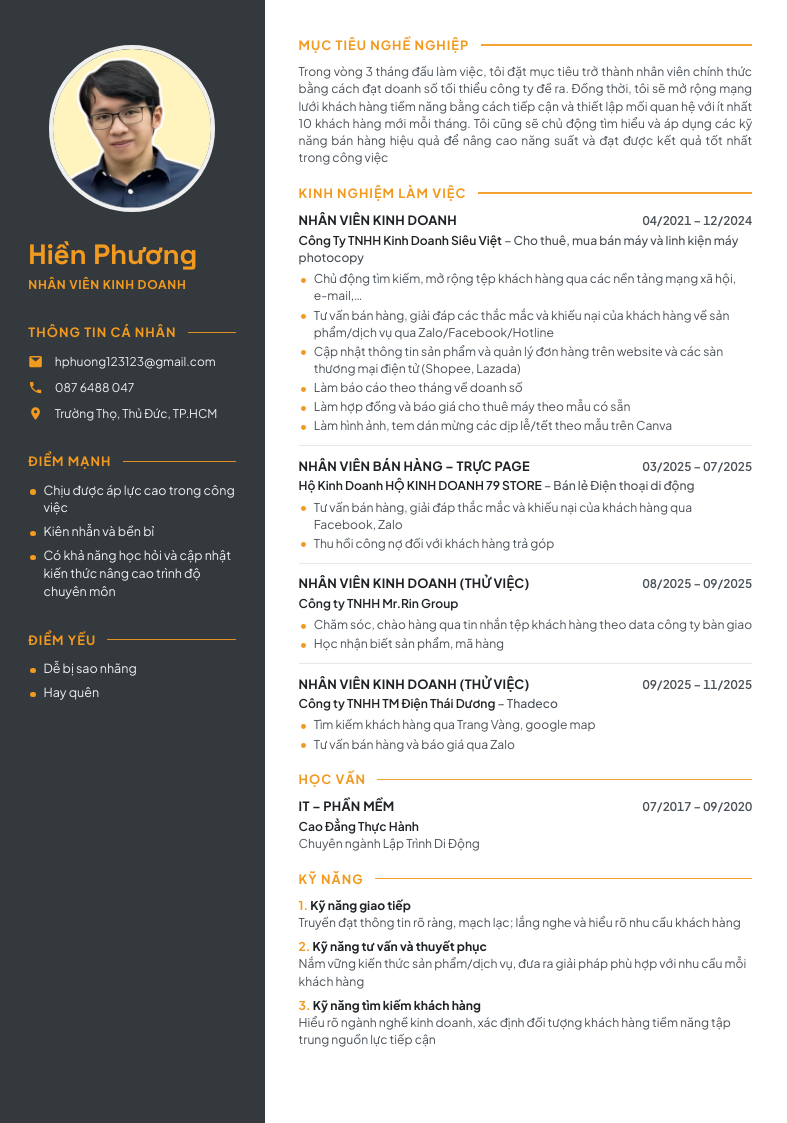
After one commit to HienPhuong99/phuongnh-cv-glassstyle, a PHP site: page /phuongnh-cv-glassstyle/tools/cv/cv.html in a window 1280 px wide. The commit adds this page. Shown: the whole page, without its empty margins (0-787 px from the left). Run offline with PHP 8.4, Linux system fonts and the light colour scheme.

Commit message:
feat: xuất trang tĩnh cho Netlify + CV PDF đã chỉnh định dạng
- tools/export-static.php: render index.php ở chế độ STATIC_EXPORT ra
  index.html + assets/ + CV PDF (dùng cho repo portfolio-cv trên Netlify)
- index.php: ở chế độ tĩnh bỏ form liên hệ, nút "Tải CV" trỏ thẳng file PDF
  (có thuộc tính download); bỏ qua dọn throttle DB khi xuất
- tools/cv/: nguồn HTML + ảnh + bản in PDF của CV (1 trang A4, nội dung giữ nguyên)
- README: hướng dẫn xuất và in lại CV; .gitignore bỏ qua dist/

Co-Authored-By: Claude Opus 5.5 <noreply@anthropic.com>

```diff
--- /dev/null
+++ b/tools/cv/cv.html
@@ -0,0 +1,165 @@
+<!DOCTYPE html>
+<html lang="vi">
+<head>
+<meta charset="UTF-8">
+<title>CV - Nguyễn Hiền Phương - Nhân viên kinh doanh</title>
+<meta name="author" content="Nguyễn Hiền Phương">
+<link rel="stylesheet" href="../../public/assets/fonts/fonts.css">
+<style>
+  @page { size: A4; margin: 0; }
+  :root {
+    --side: #33393d;
+    --side-ink: #eef0f1;
+    --side-mute: #c3c8cb;
+    --accent: #f29a1f;
+    --ink: #1f2326;
+    --ink-2: #4a5157;
+    --line: #e6e8ea;
+  }
+  * { box-sizing: border-box; margin: 0; padding: 0; }
+  html, body { width: 210mm; height: 297mm; }
+  body {
+    font-family: "Plus Jakarta Sans", sans-serif; font-size: 9.1pt; line-height: 1.42; color: var(--ink);
+    -webkit-print-color-adjust: exact; print-color-adjust: exact;
+    display: grid; grid-template-columns: 70mm 1fr; overflow: hidden;
+  }
+
+  /* ---------- Cột trái ---------- */
+  aside { background: var(--side); color: var(--side-ink); padding: 12mm 7.5mm 10mm; }
+  .photo { display: block; width: 44mm; height: 44mm; margin: 0 auto 7mm; border-radius: 50%; object-fit: cover; border: 1.2mm solid rgba(255, 255, 255, .92); }
+  .name { font: 700 21pt/1.15 "Space Grotesk", sans-serif; color: var(--accent); letter-spacing: -.01em; }
+  .role { margin-top: 1.5mm; font-size: 9pt; font-weight: 700; letter-spacing: .06em; color: var(--accent); }
+
+  aside h2 { margin: 8mm 0 3mm; }
+  .contact { list-style: none; display: grid; gap: 2.4mm; font-size: 9pt; color: var(--side-ink); }
+  .contact li { display: grid; grid-template-columns: 4.5mm 1fr; gap: 2.5mm; align-items: center; }
+  .contact svg { width: 4mm; height: 4mm; fill: var(--accent); }
+  aside ul.dots { list-style: none; display: grid; gap: 1.6mm; font-size: 9.4pt; color: var(--side-ink); }
+  aside ul.dots li { position: relative; padding-left: 4mm; }
+  aside ul.dots li::before { content: ""; position: absolute; left: .5mm; top: .62em; width: 1.4mm; height: 1.4mm; border-radius: 50%; background: var(--accent); }
+
+  /* ---------- Tiêu đề mục (dùng chung 2 cột) ---------- */
+  h2 { display: flex; align-items: center; gap: 3mm; font-size: 9.6pt; font-weight: 700; letter-spacing: .08em; text-transform: uppercase; color: var(--accent); }
+  h2::after { content: ""; flex: 1; height: .35mm; background: var(--accent); opacity: .9; }
+
+  /* ---------- Cột phải ---------- */
+  main { padding: 9.5mm 11mm 8mm 9mm; }
+  main section + section { margin-top: 4.6mm; }
+  main h2 { margin-bottom: 2.4mm; }
+  .objective { color: var(--ink-2); text-align: justify; }
+
+  .job + .job { margin-top: 2.8mm; padding-top: 2.8mm; border-top: .25mm solid var(--line); }
+  .job-head { display: flex; justify-content: space-between; align-items: baseline; gap: 4mm; }
+  .job-title { font-size: 9.6pt; font-weight: 700; text-transform: uppercase; letter-spacing: .02em; }
+  .date { flex: none; font-size: 9pt; font-weight: 600; color: var(--ink-2); font-variant-numeric: tabular-nums; }
+  .org { margin-top: .6mm; font-weight: 600; color: var(--ink); }
+  .org span { font-weight: 500; color: var(--ink-2); }
+  .job ul { list-style: none; margin-top: 1.1mm; display: grid; gap: .5mm; color: var(--ink-2); }
+  .job li { position: relative; padding-left: 4mm; }
+  .job li::before { content: ""; position: absolute; left: .6mm; top: .62em; width: 1.3mm; height: 1.3mm; border-radius: 50%; background: var(--accent); }
+  .muted { color: var(--ink-2); }
+
+  .skills { list-style: none; display: grid; gap: 1.8mm; counter-reset: sk; }
+  .skills li { counter-increment: sk; }
+  .skills b { display: block; font-weight: 700; }
+  .skills b::before { content: counter(sk) ". "; color: var(--accent); }
+  .skills span { color: var(--ink-2); }
+</style>
+</head>
+<body>
+  <aside>
+    <img class="photo" src="avatar.jpg" alt="Nguyễn Hiền Phương">
+    <p class="name">Hiền Phương</p>
+    <p class="role">NHÂN VIÊN KINH DOANH</p>
+
+    <h2>Thông tin cá nhân</h2>
+    <ul class="contact">
+      <li><svg viewBox="0 0 24 24"><path d="M2 5.5A2.5 2.5 0 0 1 4.5 3h15A2.5 2.5 0 0 1 22 5.5v13a2.5 2.5 0 0 1-2.5 2.5h-15A2.5 2.5 0 0 1 2 18.5v-13Zm2.3.2 7.7 6.1 7.7-6.1H4.3Z"/></svg>hphuong123123@gmail.com</li>
+      <li><svg viewBox="0 0 24 24"><path d="M6.6 10.8a15.1 15.1 0 0 0 6.6 6.6l2.2-2.2a1 1 0 0 1 1-.25c1.1.37 2.3.57 3.6.57a1 1 0 0 1 1 1V20a1 1 0 0 1-1 1A17 17 0 0 1 3 4a1 1 0 0 1 1-1h3.5a1 1 0 0 1 1 1c0 1.25.2 2.45.57 3.57a1 1 0 0 1-.25 1l-2.22 2.23Z"/></svg>087 6488 047</li>
+      <li><svg viewBox="0 0 24 24"><path d="M12 2a7 7 0 0 0-7 7c0 5.25 7 13 7 13s7-7.75 7-13a7 7 0 0 0-7-7Zm0 9.5a2.5 2.5 0 1 1 0-5 2.5 2.5 0 0 1 0 5Z"/></svg>Trường Thọ, Thủ Đức, TP.HCM</li>
+    </ul>
+
+    <h2>Điểm mạnh</h2>
+    <ul class="dots">
+      <li>Chịu được áp lực cao trong công việc</li>
+      <li>Kiên nhẫn và bền bỉ</li>
+      <li>Có khả năng học hỏi và cập nhật kiến thức nâng cao trình độ chuyên môn</li>
+    </ul>
+
+    <h2>Điểm yếu</h2>
+    <ul class="dots">
+      <li>Dễ bị sao nhãng</li>
+      <li>Hay quên</li>
+    </ul>
+  </aside>
+
+  <main>
+    <section>
+      <h2>Mục tiêu nghề nghiệp</h2>
+      <p class="objective">Trong vòng 3 tháng đầu làm việc, tôi đặt mục tiêu trở thành nhân viên chính thức bằng cách đạt doanh số tối thiểu công ty đề ra. Đồng thời, tôi sẽ mở rộng mạng lưới khách hàng tiềm năng bằng cách tiếp cận và thiết lập mối quan hệ với ít nhất 10 khách hàng mới mỗi tháng. Tôi cũng sẽ chủ động tìm hiểu và áp dụng các kỹ năng bán hàng hiệu quả để nâng cao năng suất và đạt được kết quả tốt nhất trong công việc</p>
+    </section>
+
+    <section>
+      <h2>Kinh nghiệm làm việc</h2>
+
+      <div class="job">
+        <div class="job-head"><p class="job-title">Nhân viên kinh doanh</p><p class="date">04/2021 – 12/2024</p></div>
+        <p class="org">Công Ty TNHH Kinh Doanh Siêu Việt <span>– Cho thuê, mua bán máy và linh kiện máy photocopy</span></p>
+        <ul>
+          <li>Chủ động tìm kiếm, mở rộng tệp khách hàng qua các nền tảng mạng xã hội, <span style="white-space:nowrap">e-mail,…</span></li>
+          <li>Tư vấn bán hàng, giải đáp các thắc mắc và khiếu nại của khách hàng về sản phẩm/dịch vụ qua Zalo/Facebook/Hotline</li>
+          <li>Cập nhật thông tin sản phẩm và quản lý đơn hàng trên website và các sàn thương mại điện tử (Shopee, Lazada)</li>
+          <li>Làm báo cáo theo tháng về doanh số</li>
+          <li>Làm hợp đồng và báo giá cho thuê máy theo mẫu có sẵn</li>
+          <li>Làm hình ảnh, tem dán mừng các dịp lễ/tết theo mẫu trên Canva</li>
+        </ul>
+      </div>
+
+      <div class="job">
+        <div class="job-head"><p class="job-title">Nhân viên bán hàng – Trực page</p><p class="date">03/2025 – 07/2025</p></div>
+        <p class="org">Hộ Kinh Doanh HỘ KINH DOANH 79 STORE <span>– Bán lẻ Điện thoại di động</span></p>
+        <ul>
+          <li>Tư vấn bán hàng, giải đáp thắc mắc và khiếu nại của khách hàng qua Facebook, Zalo</li>
+          <li>Thu hồi công nợ đối với khách hàng trả góp</li>
+        </ul>
+      </div>
+
+      <div class="job">
+        <div class="job-head"><p class="job-title">Nhân viên kinh doanh (thử việc)</p><p class="date">08/2025 – 09/2025</p></div>
+        <p class="org">Công ty TNHH Mr.Rin Group</p>
+        <ul>
+          <li>Chăm sóc, chào hàng qua tin nhắn tệp khách hàng theo data công ty bàn giao</li>
+          <li>Học nhận biết sản phẩm, mã hàng</li>
+        </ul>
+      </div>
+
+      <div class="job">
+        <div class="job-head"><p class="job-title">Nhân viên kinh doanh (thử việc)</p><p class="date">09/2025 – 11/2025</p></div>
+        <p class="org">Công ty TNHH TM Điện Thái Dương <span>– Thadeco</span></p>
+        <ul>
+          <li>Tìm kiếm khách hàng qua Trang Vàng, google map</li>
+          <li>Tư vấn bán hàng và báo giá qua Zalo</li>
+        </ul>
+      </div>
+    </section>
+
+    <section>
+      <h2>Học vấn</h2>
+      <div class="job">
+        <div class="job-head"><p class="job-title">IT – Phần mềm</p><p class="date">07/2017 – 09/2020</p></div>
+        <p class="org">Cao Đẳng Thực Hành</p>
+        <p class="muted">Chuyên ngành Lập Trình Di Động</p>
+      </div>
+    </section>
+
+    <section>
+      <h2>Kỹ năng</h2>
+      <ol class="skills">
+        <li><b>Kỹ năng giao tiếp</b><span>Truyền đạt thông tin rõ ràng, mạch lạc; lắng nghe và hiểu rõ nhu cầu khách hàng</span></li>
+        <li><b>Kỹ năng tư vấn và thuyết phục</b><span>Nắm vững kiến thức sản phẩm/dịch vụ, đưa ra giải pháp phù hợp với nhu cầu mỗi khách hàng</span></li>
+        <li><b>Kỹ năng tìm kiếm khách hàng</b><span>Hiểu rõ ngành nghề kinh doanh, xác định đối tượng khách hàng tiềm năng tập trung nguồn lực tiếp cận</span></li>
+      </ol>
+    </section>
+  </main>
+</body>
+</html>
```
Also changed, not shown: public/index.php (+14 -4 lines), tools/export-static.php (added, +75 -0 lines), README.md, tools/cv/avatar.jpg (added), 2 other files.
